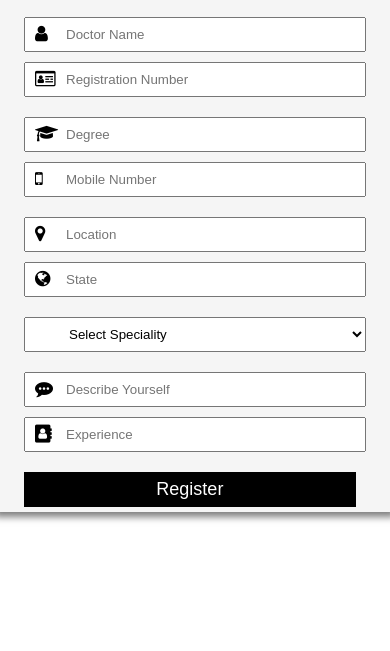
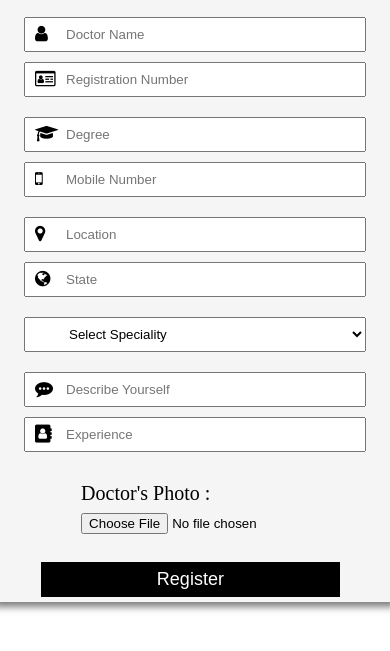
Before and after one commit to hudaansari28/PatientRegistration, a plain HTML site: page index.html in a window 390 px wide. Shown: the part 147-798 px from the top of the page. Drawn offline with Linux system fonts and the light colour scheme.

Commit message:
Add files via upload

```diff
--- a/index.html
+++ b/index.html
@@ -62,10 +62,19 @@
                         <input type="text" placeholder="Experience" class="name">
 
                     </span>
-                 </div>
+                     <div class="input-name">
+                         <label for="file" class="label">Doctor's Photo :   </label>
+                         <input type="file" class="file" accept="image/*" >
+
+
+
+                     </div>
+
+
                  <div class="input-name">
                      <button class="button">Register</button>
                  </div>
+
 
              </form>
          </div>
--- a/style.css
+++ b/style.css
@@ -80,6 +80,11 @@ body{
 {
     background-color: grey;
 }
+.label{
+    font-size: 20px;
+}
+
+
 @media (max-width: 480px)
 {
     .container
@@ -123,6 +128,33 @@ body{
     {
         width: 100%;
     }
+    .label{
+        width: 100%;
+        padding: 8px 0 8px 40px;
+        margin-bottom: 10px;
+
+    }
+    .file{
+        width: 100%;
+        padding: 8px 0 8px 40px;
+        margin-bottom: 10px;
+    }
+
+
+
+
+
+
+
+
+
+
+
+
+
+
+
+
 
 
 
```
